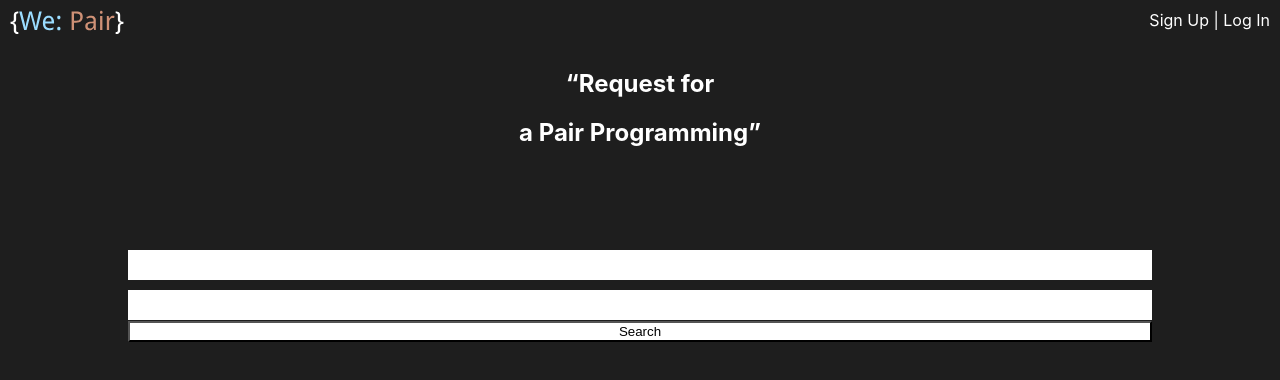
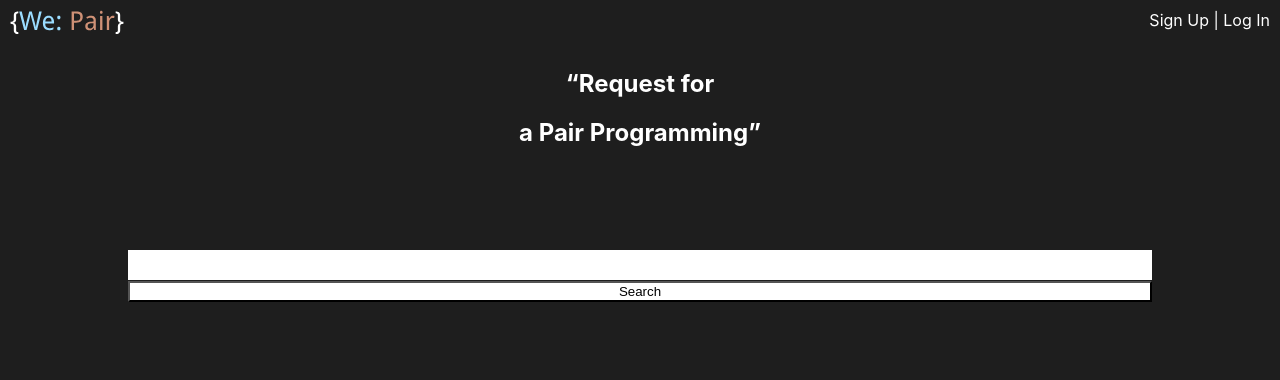
Before and after one commit to kodiri/we-pair, a React (Create React App) app: page / in a window 1280 px wide. Shown: the top 380 px of the page. Built offline with nearby package versions, Linux system fonts and the light colour scheme.

Commit message:
Creating Routing page

```diff
--- a/src/frontend/App.js
+++ b/src/frontend/App.js
@@ -9,9 +9,8 @@ function App() {
     <div className="App">
       <Header />
       <main>
-        <Search search='language'/>
-        <Search search='location'/>
-        <button className='searchbtn' onClick=''>Search</button>
+        <Search />
+        <button className='searchbtn'>Search</button>
         <Calendar />
       </main>
     </div>
```
Also changed, not shown: src/frontend/RoutingPage.js (+16 -7 lines).
